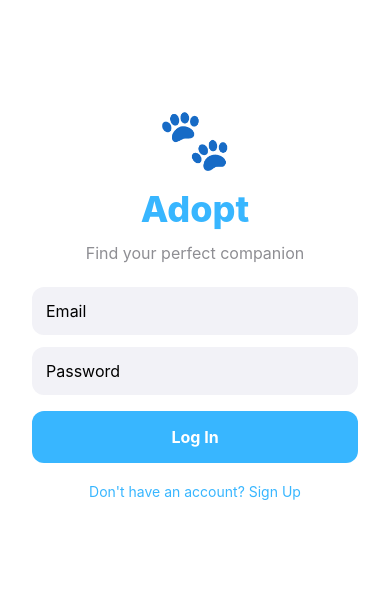
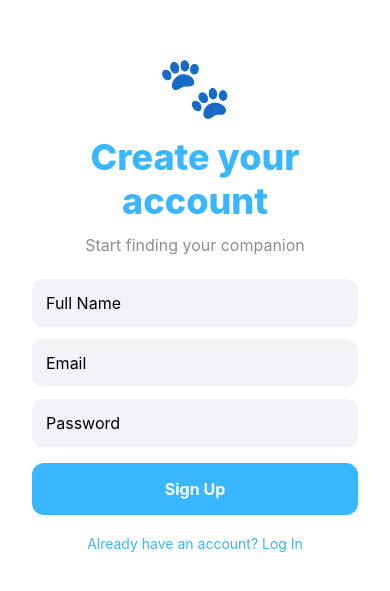
Before and after one commit to Paulrod20/adopt-rn, a React Native app: screen / in a window 390 px wide. Shown: the part 121-712 px from the top of the page. Built offline with nearby package versions, Linux system fonts and the light colour scheme.

Commit message:
Added SignUpView and fix title alignment

```diff
--- a/App.tsx
+++ b/App.tsx
@@ -1,11 +1,11 @@
 import React from 'react';
-import LoginView from './components/auth/LoginView';
+import SignUpView from './components/auth/SignUpView';
 
 export default function App() {
   return (
-    <LoginView
-      onLogin={() => console.log('login tapped')}
-      onNavigateToSignUp={() => console.log('sign up tapped')}
+    <SignUpView
+      onSignUp={() => console.log('sign up tapped')}
+      onNavigateToLogin={() => console.log('back to login')}
     />
   );
 }
--- /dev/null
+++ b/components/auth/SignUpView.tsx
@@ -0,0 +1,62 @@
+import React, { useState } from 'react';
+import {
+  Text,
+  TextInput,
+  TouchableOpacity,
+  KeyboardAvoidingView,
+  Platform,
+} from 'react-native';
+import { authStyles } from '../../styles/authStyles';
+
+interface Props {
+  onSignUp: () => void;
+  onNavigateToLogin: () => void;
+}
+
+export default function SignUpView({ onSignUp, onNavigateToLogin }: Props) {
+    const [name, setName] = useState('');
+    const [email, setEmail] = useState('');
+    const [password, setPassword] = useState('');
+
+    return (
+        <KeyboardAvoidingView
+            style={authStyles.container}
+            behavior={Platform.OS === 'ios' ? 'padding' : 'height'}
+        >
+            <Text style={authStyles.logo}>🐾</Text>
+            <Text style={authStyles.title}>Create your account</Text>
+            <Text style={authStyles.subtitle}>Start finding your companion</Text>
+
+            <TextInput
+                style={authStyles.input}
+                placeholder="Full Name"
+                value={name}
+                onChangeText={setName}
+                autoCapitalize="words"
+            />
+            <TextInput
+                style={authStyles.input}
+                placeholder="Email"
+                value={email}
+                onChangeText={setEmail}
+                autoCapitalize="none"
+                keyboardType="email-address"
+            />
+            <TextInput
+                style={authStyles.input}
+                placeholder="Password"
+                value={password}
+                onChangeText={setPassword}
+                secureTextEntry
+            />
+
+            <TouchableOpacity style={authStyles.button} onPress={onSignUp}>
+                <Text style={authStyles.buttonText}>Sign Up</Text>
+            </TouchableOpacity>
+
+            <TouchableOpacity onPress={onNavigateToLogin}>
+                <Text style={authStyles.link}>Already have an account? Log In</Text>
+            </TouchableOpacity>
+        </KeyboardAvoidingView>
+    );
+}
--- a/styles/authStyles.ts
+++ b/styles/authStyles.ts
@@ -17,6 +17,7 @@ export const authStyles = StyleSheet.create({
     fontSize: 36,
     fontWeight: '800',
     color: Colors.adoptBlue,
+    textAlign: 'center',
   },
   subtitle: {
     fontSize: 16,
```
